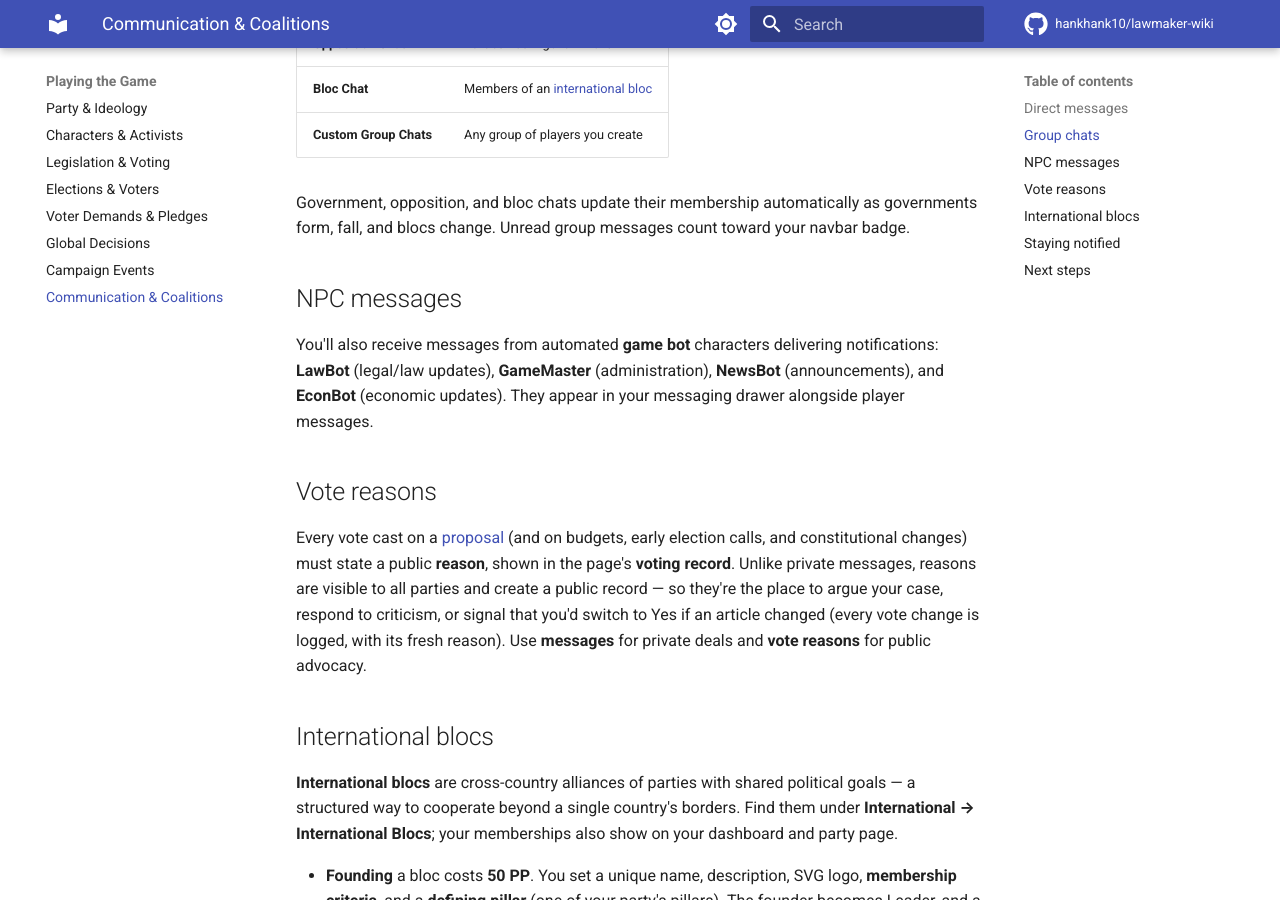
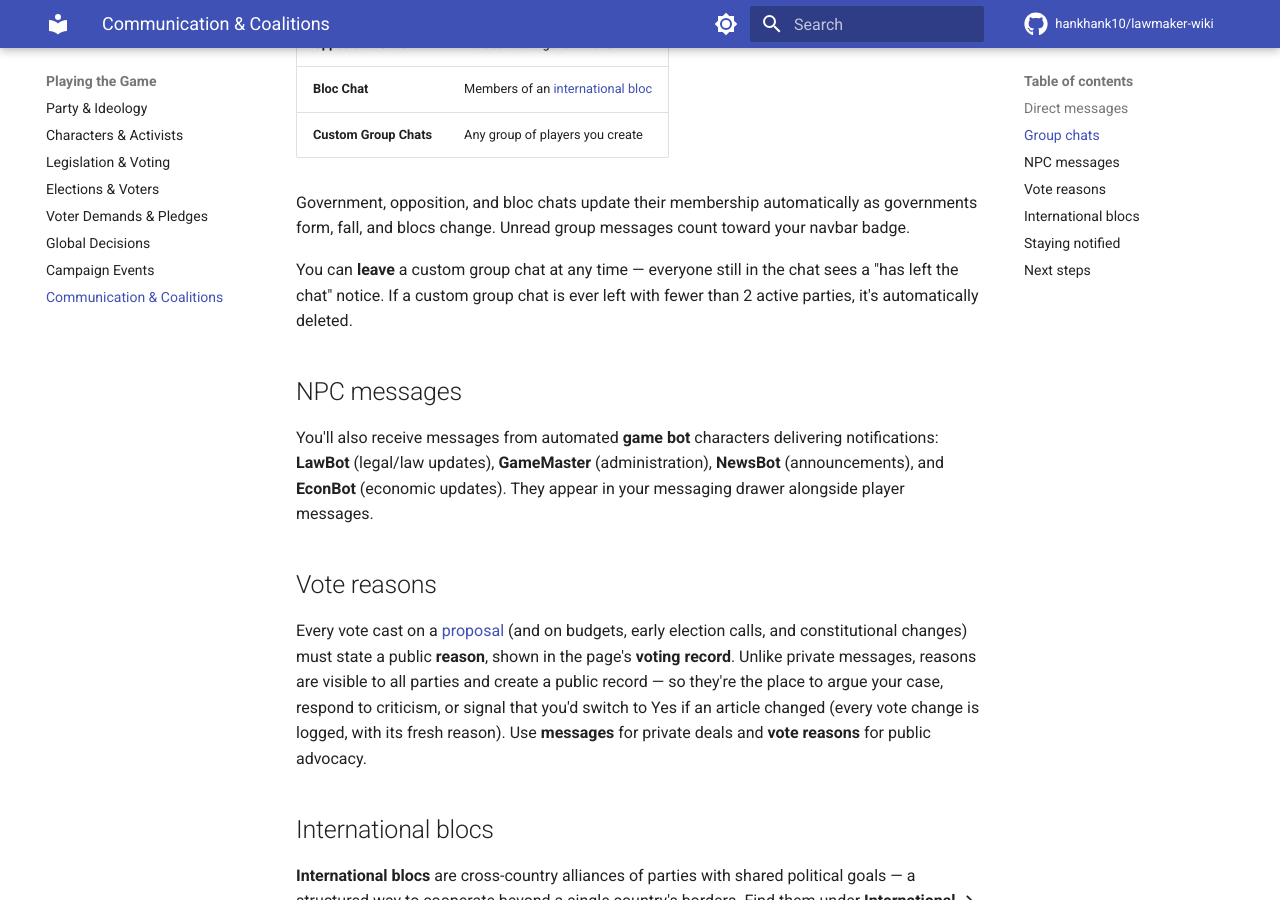
Before and after one commit to hankhank10/lawmaker-wiki, an MkDocs documentation site: the page built from docs/gameplay/communication.md, in a window 1280 px wide and 900 px high, scrolled down 890 px. Built offline with MkDocs 1.6.1 and Material for MkDocs 9.7.7, drawn with Linux system fonts in a browser that asks for light colours; comment, search, counter and statistics services are not loaded.

Commit message:
📝 Sync from private repo
Auto-synced from hankhank10/lawmaker/game-manual

```diff
--- a/docs/gameplay/communication.md
+++ b/docs/gameplay/communication.md
@@ -21,6 +21,8 @@ Beyond DMs, several **group chats** are available:
 | **Custom Group Chats** | Any group of players you create |
 
 Government, opposition, and bloc chats update their membership automatically as governments form, fall, and blocs change. Unread group messages count toward your navbar badge.
+
+You can **leave** a custom group chat at any time — everyone still in the chat sees a "has left the chat" notice. If a custom group chat is ever left with fewer than 2 active parties, it's automatically deleted.
 
 ## NPC messages
 
```
